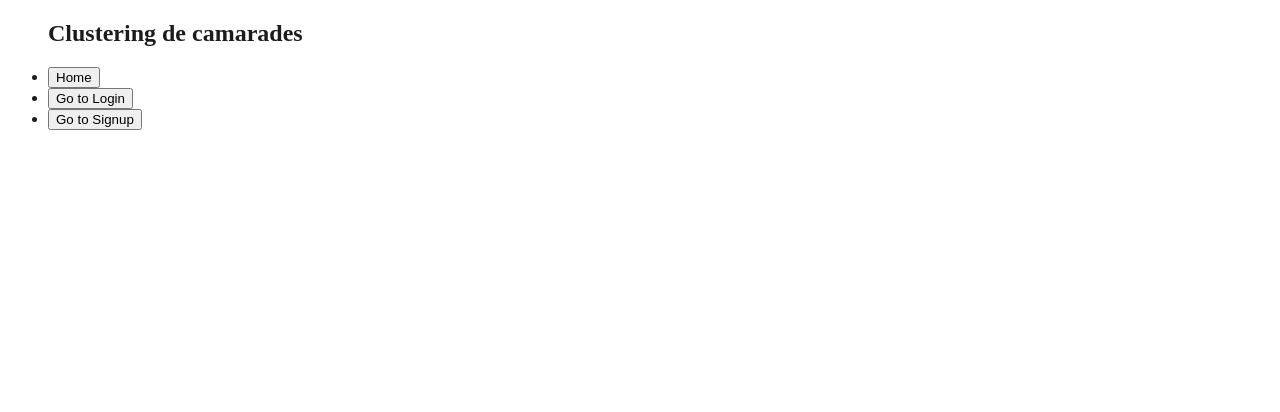
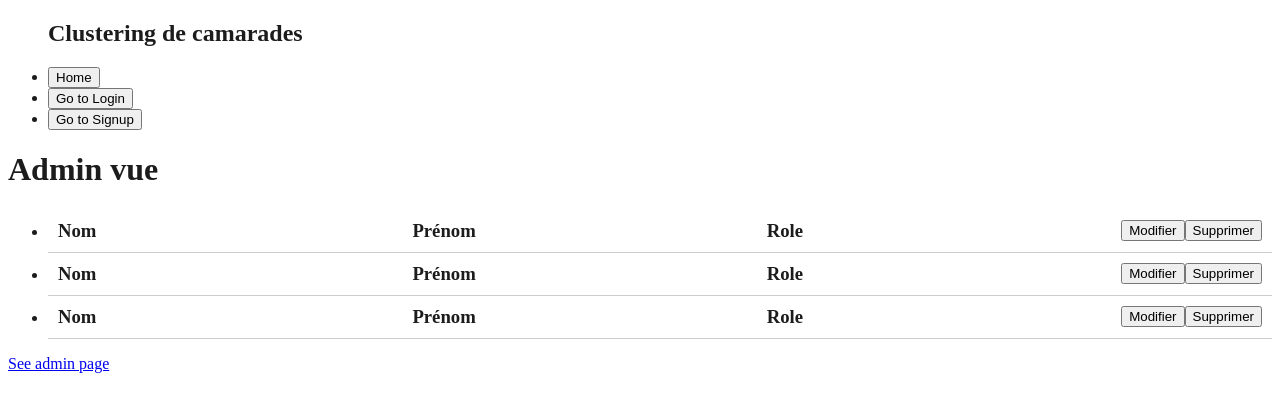
Before and after one commit to Clement-Szewczyk/clusteringDeCamarades, a Vue app in the folder frontend/: page /admin in a window 1280 px wide. Shown: the top 412 px of the page. Built offline with nearby package versions, Linux system fonts and the light colour scheme.

Commit message:
Adding admin utilities

```diff
--- a/frontend/src/App.vue
+++ b/frontend/src/App.vue
@@ -1,5 +1,4 @@
 <script setup>
-import { useRouter } from 'vue-router';
 import NavBar from './components/NavBar.vue';
 </script>
 
@@ -10,4 +9,5 @@ import NavBar from './components/NavBar.vue';
     <NavBar />
     <router-view />
   </main>
+  <RouterLink to="/admin">See admin page</RouterLink>
 </template>
--- /dev/null
+++ b/frontend/src/components/admin/UserListItem.vue
@@ -0,0 +1,28 @@
+<script></script>
+
+<template>
+    <span>
+        <h3> Nom </h3>
+        <h3> Prénom </h3>
+        <h3> Role </h3>
+        <button> Modifier </button>
+        <button> Supprimer </button>
+    </span>
+
+</template>
+
+<style scoped>
+span{
+    display: flex;
+    flex-direction: row;
+    justify-content: space-between;
+    align-items: center;
+    padding: 10px;
+    border-bottom: 1px solid #ccc;
+}
+
+h3 {
+    margin: 0;
+    flex: 1;
+}
+</style>
--- a/frontend/src/router/router.js
+++ b/frontend/src/router/router.js
@@ -2,11 +2,13 @@ import {createRouter, createWebHistory} from 'vue-router'
 import HomeView from '../views/HomeView.vue'
 import LoginView from '@/views/LoginView.vue';
 import SignupView from '@/views/SignupView.vue';
+import AdminDashboardView from '@/views/AdminDashboardView.vue';
 
 const routes = [
     {path: '/', name: 'home', component: HomeView},
     {path: '/login', name: 'login', component: LoginView},
     {path: '/signup', name: 'signup', component: SignupView},
+    {path: '/admin', name: 'admin', component: AdminDashboardView},
 ];
 
 const router = createRouter({
--- /dev/null
+++ b/frontend/src/views/AdminDashboardView.vue
@@ -0,0 +1,12 @@
+<script setup>
+import UserListItem from '@/components/admin/UserListItem.vue';
+</script>
+
+<template>
+    <h1> Admin vue </h1>
+    <ul>
+        <li><UserListItem/></li>
+        <li><UserListItem/></li>
+        <li><UserListItem/></li>
+    </ul>
+</template>
```
